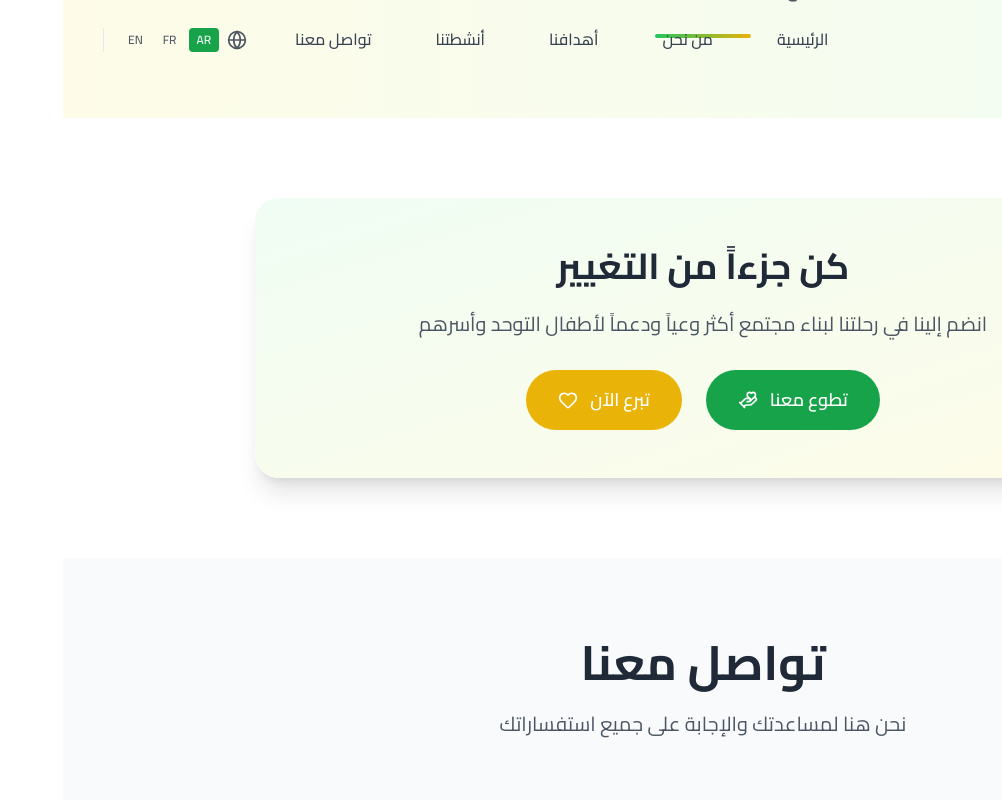
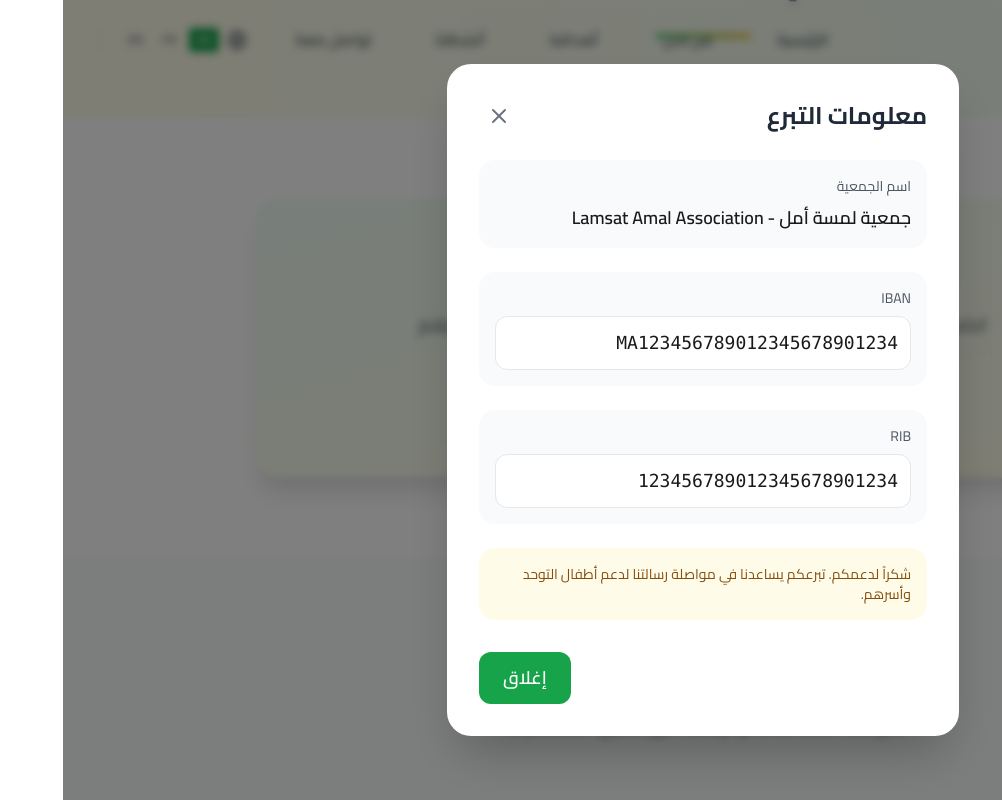
Before and after one commit to hassanbizgaren/lamsatAmal, a Next.js app: page / in a window 1280 px wide. Both pictures are taken after a click on the button "تبرع الآن". Shown: the part 4462-5262 px from the top of the page, without its empty margins (278-1280 px from the left). Built offline with nearby package versions, Linux system fonts and the light colour scheme.

Commit message:
{تبرع الآن} popup

```diff
--- a/app/page.tsx
+++ b/app/page.tsx
@@ -294,6 +294,7 @@
   const [isScrolled, setIsScrolled] = useState(false);
   const [showBackToTop, setShowBackToTop] = useState(false);
   const [mobileMenuOpen, setMobileMenuOpen] = useState(false);
+  const [showDonateModal, setShowDonateModal] = useState(false);
   const [currentLanguage, setCurrentLanguage] = useState<Language>('ar');
   const [formStatus, setFormStatus] = useState<'idle' | 'sending' | 'success' | 'error'>('idle');
 
@@ -352,8 +353,12 @@
           <div className="flex items-center justify-between">
             {/* Logo */}
             <div className="flex items-center gap-3">
-              <div className="w-12 h-12 bg-gradient-to-br from-green-600 to-green-700 rounded-full flex items-center justify-center text-white font-bold text-xl">
-                {currentLanguage === 'ar' ? 'أ' : 'L'}
+              <div className="w-12 h-12 rounded-full overflow-hidden">
+                <img
+                  src="/lamsa.png"
+                  alt="Lamsat Amal Logo"
+                  className="w-full h-full object-cover"
+                />
               </div>
               <div>
                 <h1 className="text-xl font-bold text-gray-800">{t.hero.title}</h1>
@@ -753,7 +758,10 @@
                 }
                 <HandHeart size={20} />
               </button>
-              <button className="inline-flex items-center gap-3 bg-yellow-500 hover:bg-yellow-600 text-white px-8 py-4 rounded-full text-lg font-semibold transition-all duration-300 transform hover:scale-105 hover:shadow-xl">
+              <button
+                onClick={() => setShowDonateModal(true)}
+                className="inline-flex items-center gap-3 bg-yellow-500 hover:bg-yellow-600 text-white px-8 py-4 rounded-full text-lg font-semibold transition-all duration-300 transform hover:scale-105 hover:shadow-xl"
+              >
                 {currentLanguage === 'ar'
                   ? 'تبرع الآن'
                   : currentLanguage === 'fr'
@@ -992,8 +1000,12 @@
             {/* Logo & Description */}
                   <div className="lg:col-span-2">
                     <div className="flex items-center gap-3 mb-6">
-                <div className="w-12 h-12 bg-gradient-to-br from-green-500 to-green-600 rounded-full flex items-center justify-center text-white font-bold text-xl">
-                  {currentLanguage === 'ar' ? 'أ' : 'L'}
+                    <div className="w-12 h-12 rounded-full overflow-hidden">
+                      <img
+                      src="/lamsa.png"
+                      alt="Lamsat Amal Logo"
+                      className="w-full h-full object-cover"
+                      />
                     </div>
                     <div>
                       <h3 className="text-xl font-bold">{t.hero.title}</h3>
@@ -1066,6 +1078,83 @@
           <ArrowUp size={20} />
         </button>
       )}
+
+      {/* Donation Modal */}
+      {showDonateModal && (
+        <div className="fixed inset-0 bg-black/50 backdrop-blur-sm z-50 flex items-center justify-center">
+          <div className={`bg-white rounded-3xl p-8 max-w-lg w-full mx-4 shadow-2xl ${isRTL ? 'rtl' : 'ltr'}`}>
+            <div className="flex justify-between items-center mb-6">
+              <h3 className="text-2xl font-bold text-gray-800">
+                {currentLanguage === 'ar'
+                  ? 'معلومات التبرع'
+                  : currentLanguage === 'fr'
+                  ? 'Informations de don'
+                  : 'Donation Information'
+                }
+              </h3>
+              <button
+                onClick={() => setShowDonateModal(false)}
+                className="p-2 hover:bg-gray-100 rounded-full transition-colors"
+              >
+                <X size={24} className="text-gray-500" />
+              </button>
+            </div>
+
+            <div className="space-y-6">
+              <div className="bg-gray-50 p-4 rounded-2xl">
+                <p className="text-sm text-gray-600 mb-2">
+                  {currentLanguage === 'ar'
+                    ? 'اسم الجمعية'
+                    : currentLanguage === 'fr'
+                    ? 'Nom de l\'association'
+                    : 'Association Name'
+                  }
+                </p>
+                <p className="text-lg font-semibold">جمعية لمسة أمل - Lamsat Amal Association</p>
+              </div>
+
+              <div className="bg-gray-50 p-4 rounded-2xl">
+                <p className="text-sm text-gray-600 mb-2">IBAN</p>
+                <p className="text-lg font-mono bg-white p-3 rounded-xl select-all border border-gray-200">
+                  MA123456789012345678901234
+                </p>
+              </div>
+
+              <div className="bg-gray-50 p-4 rounded-2xl">
+                <p className="text-sm text-gray-600 mb-2">RIB</p>
+                <p className="text-lg font-mono bg-white p-3 rounded-xl select-all border border-gray-200">
+                  123456789012345678901234
+                </p>
+              </div>
+
+              <div className="bg-yellow-50 p-4 rounded-2xl">
+                <p className="text-sm text-yellow-800">
+                  {currentLanguage === 'ar'
+                    ? 'شكراً لدعمكم. تبرعكم يساعدنا في مواصلة رسالتنا لدعم أطفال التوحد وأسرهم.'
+                    : currentLanguage === 'fr'
+                    ? 'Merci pour votre soutien. Votre don nous aide à poursuivre notre mission auprès des enfants autistes et leurs familles.'
+                    : 'Thank you for your support. Your donation helps us continue our mission to support children with autism and their families.'
+                  }
+                </p>
+              </div>
+            </div>
+
+            <div className="mt-8 flex justify-end">
+              <button
+                onClick={() => setShowDonateModal(false)}
+                className="bg-green-600 hover:bg-green-700 text-white px-6 py-3 rounded-xl text-lg font-semibold transition-all duration-300"
+              >
+                {currentLanguage === 'ar'
+                  ? 'إغلاق'
+                  : currentLanguage === 'fr'
+                  ? 'Fermer'
+                  : 'Close'
+                }
+              </button>
+            </div>
+          </div>
+        </div>
+      )}
     </div>
   );
 }
```
Also changed, not shown: public/lamsa.png (added). Lines whose indentation alone changed are shown as unchanged.
